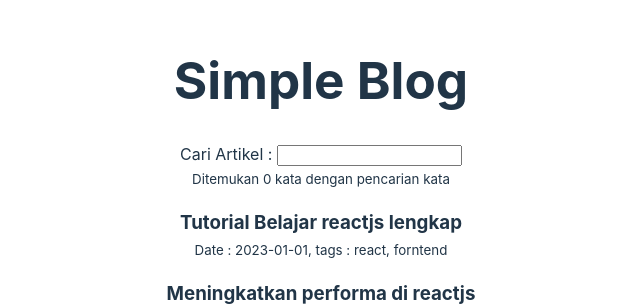
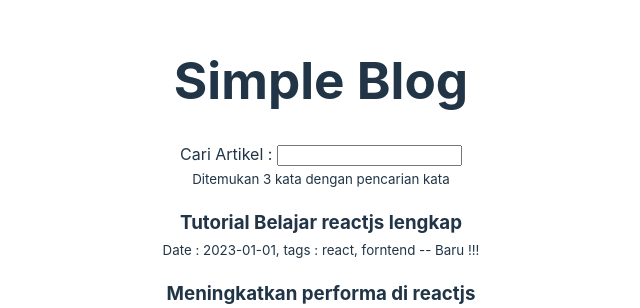
Before and after one commit to rifqee23/Learn-ReactJS, a React (Vite) app in the folder react-fundamental/: page / in a window 1280 px wide. Shown: the part 190-498 px from the top of the page, without its empty margins (319-959 px from the left). Built offline with nearby package versions, Linux system fonts and the light colour scheme.

Commit message:
belajar conditional rendering (#6)

```diff
--- a/react-fundamental/src/components/Article.jsx
+++ b/react-fundamental/src/components/Article.jsx
@@ -1,11 +1,23 @@
 import '../App.css'
+
+// component article status
+const ArticleStatus = (({ isNew }) => (isNew && <span>-- Baru !!</span> ));
+
+// component new article
+const NewArticle = () => (<span> -- Baru !!!</span>)
 
 function Article(props) {
 
     return (
         <>
             <h3 className="title">{props.title}</h3>
-            <small>Date : {props.date}, tags : {props.tags.join(", ")}</small>
+            <small>
+                Date : {props.date}, tags : {props.tags.join(", ")}
+                {/* {props.isNew ? " --Baru " : "lama"} */}
+                {/* {props.isNew && " --Baru "} */}
+                {/* <ArticleStatus isNew={props.isNew} /> */} {/*Pengecekan didalam component*/}
+                {props.isNew && <NewArticle />} {/*Pengecekan diluar component*/}
+            </small>
 
         </>
     )
--- a/react-fundamental/src/components/Search.jsx
+++ b/react-fundamental/src/components/Search.jsx
@@ -4,13 +4,13 @@ function Search(props) {
 
     const onSearchChange = (event) => {
         setSearch(event.target.value);
-        props.onSearchChange(event.target.value);
+        props.onSearchChange(event.target.value); // untuk mengirim element child ke parent class
     }
 
     return (
         <>
             <div>Cari Artikel : <input type="search" name="search" id="search" onChange={onSearchChange} /></div>
-            <small>Ditemukan 0 kata dengan pencarian kata {search}</small>
+            <small>Ditemukan {props.totalPosts} kata dengan pencarian kata {search}</small>
         </>
     )
 }
--- a/react-fundamental/src/pages/index.jsx
+++ b/react-fundamental/src/pages/index.jsx
@@ -5,15 +5,17 @@ import { useState } from 'react';
 
 function Homepage() {
     const [posts, setPosts] = useState(postsData);
+    const [totalPosts, setTotalPosts] = useState(postsData.length);
     const onSearchChange = (value) => {
         const filterPosts = postsData.filter(item => item.title.toLocaleLowerCase().includes(value));
         setPosts(filterPosts);
+        setTotalPosts(filterPosts.length);
     }
 
     return(
         <>
             <h1>Simple Blog</h1>
-            <Search onSearchChange={onSearchChange}/>
+            <Search onSearchChange={onSearchChange} totalPosts={totalPosts}/> {/* deklarasi komponen dan set elemen yang ingin ditampilkan dari child */}
             {
                 posts.map( (props, index) => (
                     <Article  key={index} {...props} />
--- a/react-fundamental/src/posts.json
+++ b/react-fundamental/src/posts.json
@@ -2,16 +2,19 @@
     {
         "title" : "Tutorial Belajar reactjs lengkap",
         "tags" : ["react", "forntend"],
-        "date" : "2023-01-01"
+        "date" : "2023-01-01",
+        "isNew" : true
     },
     {
         "title" : "Meningkatkan performa di reactjs",
         "tags" : ["react", "forntend"],
-        "date" : "2023-01-02"
+        "date" : "2023-01-02",
+        "isNew" : false
     },
     {
         "title" : "Cara menggunakan chakra-ui di reactjs",
         "tags" : ["react", "css"],
-        "date" : "2023-01-03"
+        "date" : "2023-01-03",
+        "isNew" : false
     }
 ]
```
